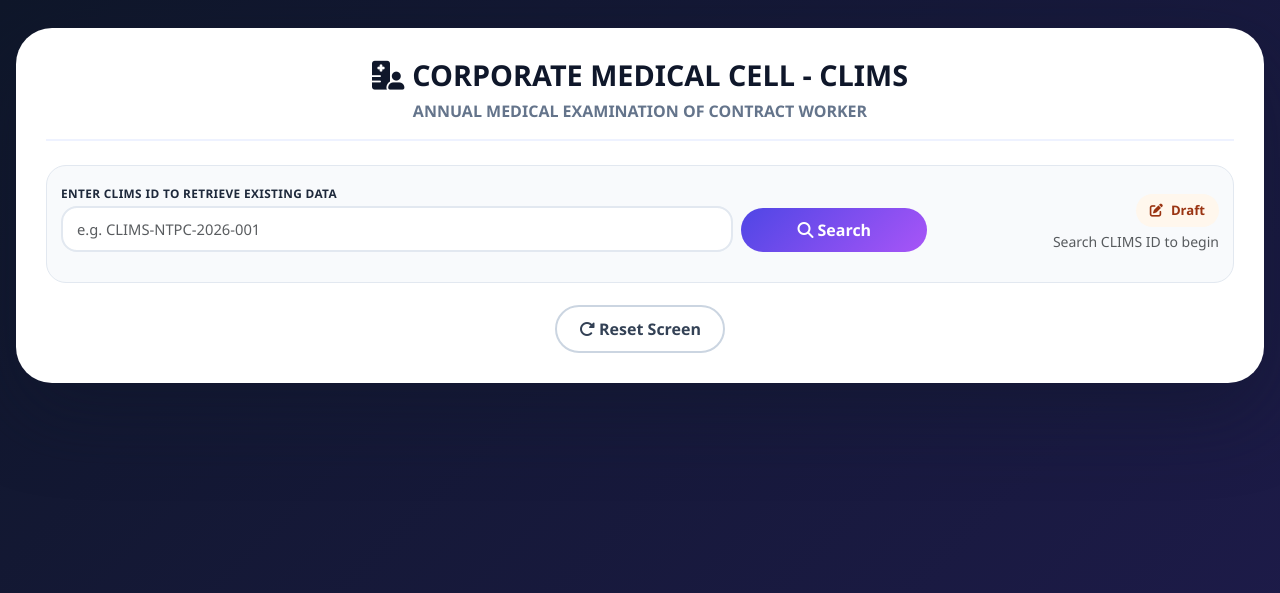
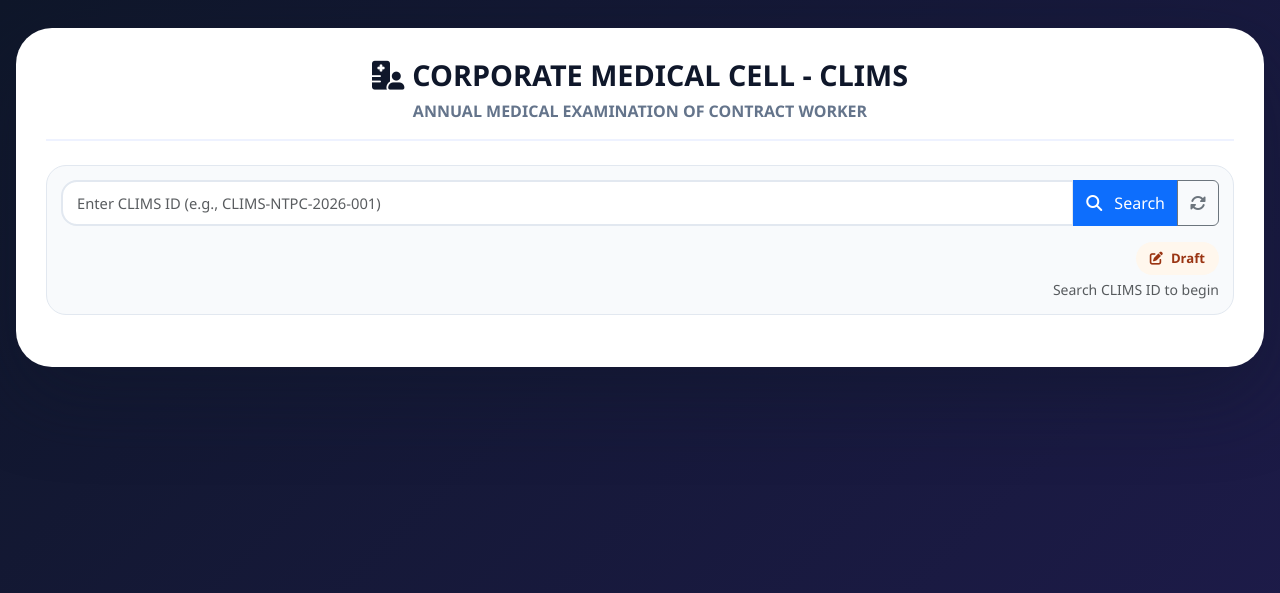
Before and after one commit to subhashkrsingh/DevelopvitSubhash, a PHP site: page / in a window 1280 px wide. Shown: the top 593 px of the page. Run offline with PHP 8.4, Linux system fonts and the light colour scheme.

Commit message:
The app now uses a single global save workflow The refresh icon reloads current patient data No container-level resets or partial saves remain All containers are visible/editable after load/create The UI matches the requested search section layout

```diff
--- a/assets/css/app.css
+++ b/assets/css/app.css
@@ -49,7 +49,8 @@ body {
     font-weight: 600;
 }
 
-.search-panel {
+.search-panel,
+.search-section {
     background: #f8fafc;
     border: 1px solid var(--border);
     border-radius: 20px;
@@ -57,6 +58,7 @@ body {
     margin-bottom: 22px;
 }
 
+#searchStatus,
 #searchFeedback {
     border-radius: 14px;
     padding: 10px 14px;
--- a/assets/js/index.js
+++ b/assets/js/index.js
@@ -9,13 +9,10 @@
 
     const searchBtn = document.getElementById('searchBtn');
     const searchClimsInput = document.getElementById('search_clims_id');
-    const searchFeedback = document.getElementById('searchFeedback');
-
-    const createNewRecordBtn = document.getElementById('createNewRecordBtn');
+    const searchStatus = document.getElementById('searchStatus');
+    const refreshBtn = document.getElementById('refreshBtn');
     const saveAllChangesBtn = document.getElementById('saveAllChangesBtn');
     const submitForm26Btn = document.getElementById('submitForm26Btn');
-    const resetWorkflowBtn = document.getElementById('resetWorkflowBtn');
-
 
     const statusChip = document.getElementById('recordStatus');
     const recordInfo = document.getElementById('recordInfo');
@@ -57,11 +54,9 @@
         8: ['opinion', 'remarks', 'worker_signature', 'doctor_signature']
     };
 
-    const sectionButtons = Array.from(document.querySelectorAll('.save-section-btn'));
     const TEST_MODE_MESSAGE = '⚠️ TEST MODE: Using dummy CLIMS ID. This is for local testing only.';
 
     let mode = 'search';
-    let currentStep = 1;
     let recordStatus = 'draft';
     let loadedSnapshot = null;
 
@@ -156,13 +151,13 @@
 
     function setFeedback(message, type) {
         if (!message) {
-            searchFeedback.className = 'mt-3 d-none';
-            searchFeedback.textContent = '';
+            searchStatus.className = 'mt-3 d-none';
+            searchStatus.textContent = '';
             return;
         }
 
-        searchFeedback.className = 'mt-3 alert alert-' + type;
-        searchFeedback.textContent = message;
+        searchStatus.className = 'mt-3 alert alert-' + type;
+        searchStatus.textContent = message;
     }
 
     function setStatusChip(status) {
@@ -243,7 +238,6 @@
         const step = Number(section.dataset.step || containerId.replace(/\D/g, '')) || 0;
         const isEditing = !section.classList.contains('editing');
         const editButton = section.querySelector('.container-edit-btn');
-        const saveButton = section.querySelector('.save-section-btn');
 
         setSectionEditable(step, isEditing);
         section.classList.toggle('editing', isEditing);
@@ -254,32 +248,12 @@
             editButton.setAttribute('aria-label', isEditing ? 'Disable editing for this container' : 'Enable editing for this container');
             editButton.setAttribute('title', isEditing ? 'Disable editing' : 'Edit section');
         }
-
-        if (saveButton) {
-            saveButton.classList.toggle('d-none', !isEditing);
-            saveButton.disabled = !isEditing;
-        }
     }
 
     function setAllSectionsEditable(editable) {
         for (let i = 1; i <= 8; i += 1) {
             setSectionEditable(i, editable);
         }
-    }
-
-    function showPerContainerSaveButtons(showStep) {
-        sectionButtons.forEach((btn) => {
-            const step = Number(btn.dataset.step || '0');
-            btn.classList.toggle('d-none', step !== showStep);
-            btn.disabled = step !== showStep;
-        });
-    }
-
-    function hideAllContainerSaveButtons() {
-        sectionButtons.forEach((btn) => {
-            btn.classList.add('d-none');
-            btn.disabled = true;
-        });
     }
 
     function parseValueForField(value) {
@@ -360,7 +334,6 @@
     }
 
     function setBaseActionsVisibility(config) {
-        createNewRecordBtn.classList.toggle('d-none', !config.create);
         saveAllChangesBtn.classList.toggle('d-none', !config.saveAll);
         submitForm26Btn.classList.toggle('d-none', !config.submit);
     }
@@ -471,8 +444,7 @@
     }
 
     function prepareCreateMode(climsId, options = {}) {
-        mode = 'create';
-        currentStep = 1;
+        mode = 'edit';
         recordStatus = 'draft';
 
         form.reset();
@@ -492,23 +464,14 @@
         workerPhotoPreview.src = '';
         workerPhotoPreview.style.display = 'none';
 
-        hideAllSections();
-        showSection(1, true);
-        setSectionEditable(1, true);
-        showPerContainerSaveButtons(1);
-
-        for (let i = 2; i <= 8; i += 1) {
-            setSectionEditable(i, false);
-            showSection(i, false);
-        }
+        showAllSections();
+        setAllSectionsEditable(true);
 
         setStatusChip('draft');
         recordInfo.textContent = 'New draft record ID: ' + (examIdInput.value || '-') + ' | CLIMS ID: ' + climsId;
 
         setBaseActionsVisibility({
-            create: false,
-            edit: false,
-            saveAll: false,
+            saveAll: true,
             submit: false
         });
 
@@ -517,74 +480,20 @@
             showToast(TEST_MODE_MESSAGE, 'warning');
         } else {
             setFeedback('No record found. New draft record created for CLIMS ID: ' + climsId, 'info');
-            showToast('No record found. New draft created. Fill demographics and click Save Demographics.', 'info');
+            showToast('No record found. New draft created. Fill the form and click Save All Changes.', 'info');
         }
     }
 
-    function applyCreateProgress(nextContainer, status) {
-        setStatusChip(status || 'partial');
-
-        if ((status || '') === 'completed') {
-            currentStep = 8;
-            showAllSections();
-            setAllSectionsEditable(false);
-            hideAllContainerSaveButtons();
-            setBaseActionsVisibility({
-                create: false,
-                edit: false,
-                saveAll: false,
-                submit: true
-            });
-            setFeedback('All containers saved successfully. Click "Submit to FORM 26".', 'success');
-            return;
-        }
-
-        currentStep = Number(nextContainer || 1);
-        if (currentStep < 1 || currentStep > 8) {
-            currentStep = 1;
-        }
-
-        for (let i = 1; i <= 8; i += 1) {
-            if (i <= currentStep) {
-                showSection(i, true);
-            } else {
-                showSection(i, false);
-            }
-
-            if (i < currentStep) {
-                setSectionEditable(i, false);
-                continue;
-            }
-
-            if (i === currentStep) {
-                setSectionEditable(i, true);
-                continue;
-            }
-
-            setSectionEditable(i, false);
-        }
-
-        showPerContainerSaveButtons(currentStep);
-        setBaseActionsVisibility({
-            create: false,
-            edit: false,
-            saveAll: false,
-            submit: false
-        });
-    }
 
     function applyFoundReadOnly(data, status) {
-        mode = 'view';
+        mode = 'edit';
         showAllSections();
-        setAllSectionsEditable(false);
-        hideAllContainerSaveButtons();
+        setAllSectionsEditable(true);
 
         const isSubmitted = status === 'submitted';
 
         setBaseActionsVisibility({
-            create: false,
-            edit: !isSubmitted,
-            saveAll: false,
+            saveAll: true,
             submit: status === 'completed'
         });
 
@@ -657,67 +566,17 @@
         }
     }
 
-    async function saveContainer(step) {
-        if (mode !== 'create') {
-            showToast('Container save is available only during new record creation.', 'warning');
+    function refreshData() {
+        const climsId = searchClimsInput.value.trim();
+        if (!climsId) {
+            showToast('Enter CLIMS ID to refresh.', 'warning');
             return;
         }
-
-        if (step !== currentStep) {
-            showToast('Please save the currently unlocked container only.', 'warning');
-            return;
-        }
-
-        if (!validateContainer(step)) {
-            return;
-        }
-
-        const payload = buildContainerPayload(step);
-        setLoading(true, 'Saving Container ' + step + '...');
-
-        try {
-            const response = await fetch(app.saveUrl, {
-                method: 'POST',
-                body: payload
-            });
-            const data = await parseJsonResponse(response);
-
-            if (!data.success) {
-                throw new Error(data.message || 'Save failed.');
-            }
-
-            examIdInput.value = String(data.id || examIdInput.value || '');
-            if (data.serial_no) {
-                serialInput.value = data.serial_no;
-            }
-            if (data.worker_photo) {
-                workerPhotoPreview.src = data.worker_photo;
-                workerPhotoPreview.style.display = 'inline-block';
-            }
-
-            applyCreateProgress(Number(data.current_container || (step + 1)), data.record_status || 'partial');
-            searchClimsInput.value = climsIdInput.value.trim();
-            showToast(data.message || ('Container ' + step + ' saved.'), 'success');
-
-            if ((data.record_status || '') !== 'completed') {
-                const next = getSection(currentStep);
-                if (next) {
-                    next.scrollIntoView({ behavior: 'smooth', block: 'start' });
-                }
-            }
-        } catch (error) {
-            showToast(error.message || 'Unable to save container.', 'danger');
-        } finally {
-            setLoading(false);
-        }
+        setFeedback('Refreshing data from database...', 'info');
+        searchRecord();
     }
 
     async function saveAllChanges() {
-        if (mode !== 'edit') {
-            showToast('Enable Edit Mode first.', 'warning');
-            return;
-        }
-
         if (!climsIdInput.value.trim()) {
             showToast('CLIMS ID missing.', 'warning');
             return;
@@ -754,14 +613,11 @@
             setStatusChip(data.record_status || 'partial');
             loadedSnapshot = collectSnapshot();
 
-            mode = 'view';
-            setAllSectionsEditable(false);
-            hideAllContainerSaveButtons();
+            mode = 'edit';
+            setAllSectionsEditable(true);
 
             setBaseActionsVisibility({
-                create: false,
-                edit: (data.record_status || '') !== 'submitted',
-                saveAll: false,
+                saveAll: true,
                 submit: (data.record_status || '') === 'completed' || (data.record_status || '') === 'submitted'
             });
 
@@ -824,10 +680,7 @@
             setStatusChip('submitted');
             mode = 'view';
             setAllSectionsEditable(false);
-            hideAllContainerSaveButtons();
             setBaseActionsVisibility({
-                create: false,
-                edit: false,
                 saveAll: false,
                 submit: true
             });
@@ -855,9 +708,8 @@
         return 'CLIMS/' + y + '/' + m + d + '/' + rnd;
     }
 
-    function resetScreen() {
+    function initializeApp() {
         mode = 'search';
-        currentStep = 1;
         recordStatus = 'draft';
         loadedSnapshot = null;
 
@@ -870,7 +722,6 @@
         workerPhotoPreview.style.display = 'none';
 
         hideAllSections();
-        hideAllContainerSaveButtons();
         submitForm26Btn.innerHTML = '<i class="fa-solid fa-paper-plane me-1"></i>Submit to FORM 26';
 
         setStatusChip('draft');
@@ -878,8 +729,6 @@
         setFeedback('', 'info');
 
         setBaseActionsVisibility({
-            create: false,
-            edit: false,
             saveAll: false,
             submit: false
         });
@@ -894,17 +743,8 @@
         }
     });
 
-    if (createNewRecordBtn) {
-        createNewRecordBtn.addEventListener('click', () => {
-            const climsId = searchClimsInput.value.trim();
-            if (!climsId) {
-                showToast('Enter CLIMS ID before creating a new record.', 'warning');
-                return;
-            }
-            prepareCreateMode(climsId, {
-                is_test_mode: climsId.toUpperCase().includes('DUMMY') || climsId.toUpperCase() === 'CLIMS-NTPC-2026-000'
-            });
-        });
+    if (refreshBtn) {
+        refreshBtn.addEventListener('click', refreshData);
     }
 
     saveAllChangesBtn.addEventListener('click', saveAllChanges);
@@ -912,24 +752,8 @@
         submitForm26Btn.addEventListener('click', submitToForm26);
 
         window.toggleEdit = toggleEdit;
-
-    resetWorkflowBtn.addEventListener('click', () => {
-        const confirmReset = window.confirm('Reset the screen to initial search-only mode?');
-        if (!confirmReset) {
-            return;
-        }
-        resetScreen();
-    });
-
-    sectionButtons.forEach((btn) => {
-        btn.addEventListener('click', () => {
-            const step = Number(btn.dataset.step || '0');
-            if (!step) {
-                return;
-            }
-            saveContainer(step);
-        });
-    });
+        window.searchPatient = searchRecord;
+        window.refreshData = refreshData;
 
         workerPhotoInput.addEventListener('change', () => {
             const file = workerPhotoInput.files && workerPhotoInput.files[0];
@@ -955,5 +779,5 @@
         weightField.addEventListener('input', calculateBMI);
     }
 
-    resetScreen();
+    initializeApp();
 })();
--- a/index.php
+++ b/index.php
@@ -32,34 +32,22 @@ $today = date('Y-m-d');
         <p>ANNUAL MEDICAL EXAMINATION OF CONTRACT WORKER</p>
     </div>
 
-    <div class="search-panel">
-        <div class="row g-2 align-items-end">
-            <div class="col-lg-7">
-                <label class="form-label mb-1" for="search_clims_id">ENTER CLIMS ID TO RETRIEVE EXISTING DATA</label>
-                        <input autocomplete="off" type="text" class="form-control" id="search_clims_id" placeholder="e.g. CLIMS-NTPC-2026-001">
-            </div>
-            <div class="col-lg-2 d-grid">
-                <button type="button" class="btn btn-gradient btn-pill" id="searchBtn">
-                    <i class="fa-solid fa-magnifying-glass me-1"></i>Search
-                </button>
-            </div>
-            <div class="col-lg-3 text-lg-end">
-                <span class="status-chip status-draft" id="recordStatus">
-                    <i class="fa-solid fa-pen-to-square"></i> Draft
-                </span>
-                <div class="small text-muted mt-1" id="recordInfo">Search CLIMS ID to begin</div>
-            </div>
+    <div class="search-section">
+        <div class="input-group">
+            <input autocomplete="off" type="text" class="form-control" id="search_clims_id" placeholder="Enter CLIMS ID (e.g., CLIMS-NTPC-2026-001)" autocomplete="off">
+            <button class="btn btn-primary" id="searchBtn" onclick="searchPatient()">
+                <i class="fas fa-search me-2"></i> Search
+            </button>
+            <button class="btn btn-outline-secondary" id="refreshBtn" onclick="refreshData()" title="Refresh data from database">
+                <i class="fas fa-sync-alt"></i>
+            </button>
         </div>
-
-        <div class="mt-3 d-none" id="searchFeedback"></div>
-
-        <div class="d-flex flex-wrap gap-2 mt-3">
-            <button type="button" class="btn btn-gradient btn-pill d-none" id="createNewRecordBtn">
-                <i class="fa-solid fa-file-circle-plus me-1"></i>Create New Record
-            </button>
-            <button type="button" class="btn btn-gradient btn-pill d-none" id="saveAllChangesBtn">
-                <i class="fa-solid fa-floppy-disk me-1"></i>Save Changes
-            </button>
+        <div id="searchStatus" class="mt-2"></div>
+        <div class="mt-3 text-end">
+            <span class="status-chip status-draft" id="recordStatus">
+                <i class="fa-solid fa-pen-to-square"></i> Draft
+            </span>
+            <div class="small text-muted mt-1" id="recordInfo">Search CLIMS ID to begin</div>
         </div>
     </div>
 
@@ -73,9 +61,6 @@ $today = date('Y-m-d');
                 <div class="section-head-actions">
                     <button type="button" class="container-edit-btn" onclick="toggleEdit('section1')" aria-label="Edit Container 1" title="Edit Container 1">
                         <i class="bi bi-pencil"></i>
-                    </button>
-                    <button type="button" class="btn btn-gradient btn-pill save-section-btn d-none" data-step="1">
-                        <i class="fa-solid fa-floppy-disk me-1"></i>Save Demographics
                     </button>
                 </div>
             </div>
@@ -147,9 +132,6 @@ $today = date('Y-m-d');
                     <button type="button" class="container-edit-btn" onclick="toggleEdit('section2')" aria-label="Edit Container 2" title="Edit Container 2">
                         <i class="bi bi-pencil"></i>
                     </button>
-                    <button type="button" class="btn btn-gradient btn-pill save-section-btn d-none" data-step="2">
-                        <i class="fa-solid fa-floppy-disk me-1"></i>Save Container 2
-                    </button>
                 </div>
             </div>
 
@@ -204,9 +186,6 @@ $today = date('Y-m-d');
                     <button type="button" class="container-edit-btn" onclick="toggleEdit('section3')" aria-label="Edit Container 3" title="Edit Container 3">
                         <i class="bi bi-pencil"></i>
                     </button>
-                    <button type="button" class="btn btn-gradient btn-pill save-section-btn d-none" data-step="3">
-                        <i class="fa-solid fa-floppy-disk me-1"></i>Save Container 3
-                    </button>
                 </div>
             </div>
 
@@ -249,9 +228,6 @@ $today = date('Y-m-d');
                     <button type="button" class="container-edit-btn" onclick="toggleEdit('section4')" aria-label="Edit Container 4" title="Edit Container 4">
                         <i class="bi bi-pencil"></i>
                     </button>
-                    <button type="button" class="btn btn-gradient btn-pill save-section-btn d-none" data-step="4">
-                        <i class="fa-solid fa-floppy-disk me-1"></i>Save Container 4
-                    </button>
                 </div>
             </div>
 
@@ -273,9 +249,6 @@ $today = date('Y-m-d');
                 <div class="section-head-actions">
                     <button type="button" class="container-edit-btn" onclick="toggleEdit('section5')" aria-label="Edit Container 5" title="Edit Container 5">
                         <i class="bi bi-pencil"></i>
-                    </button>
-                    <button type="button" class="btn btn-gradient btn-pill save-section-btn d-none" data-step="5">
-                        <i class="fa-solid fa-floppy-disk me-1"></i>Save Container 5
                     </button>
                 </div>
             </div>
@@ -329,9 +302,6 @@ $today = date('Y-m-d');
                     <button type="button" class="container-edit-btn" onclick="toggleEdit('section6')" aria-label="Edit Container 6" title="Edit Container 6">
                         <i class="bi bi-pencil"></i>
                     </button>
-                    <button type="button" class="btn btn-gradient btn-pill save-section-btn d-none" data-step="6">
-                        <i class="fa-solid fa-floppy-disk me-1"></i>Save Container 6
-                    </button>
                 </div>
             </div>
 
@@ -351,9 +321,6 @@ $today = date('Y-m-d');
                 <div class="section-head-actions">
                     <button type="button" class="container-edit-btn" onclick="toggleEdit('section7')" aria-label="Edit Container 7" title="Edit Container 7">
                         <i class="bi bi-pencil"></i>
-                    </button>
-                    <button type="button" class="btn btn-gradient btn-pill save-section-btn d-none" data-step="7">
-                        <i class="fa-solid fa-floppy-disk me-1"></i>Save Container 7
                     </button>
                 </div>
             </div>
@@ -387,9 +354,6 @@ $today = date('Y-m-d');
                     <button type="button" class="container-edit-btn" onclick="toggleEdit('section8')" aria-label="Edit Container 8" title="Edit Container 8">
                         <i class="bi bi-pencil"></i>
                     </button>
-                    <button type="button" class="btn btn-gradient btn-pill save-section-btn d-none" data-step="8">
-                        <i class="fa-solid fa-floppy-disk me-1"></i>Save Container 8
-                    </button>
                 </div>
             </div>
 
@@ -413,11 +377,11 @@ $today = date('Y-m-d');
         </section>
 
         <div class="footer-actions d-flex flex-wrap justify-content-center gap-2">
+            <button type="button" class="btn btn-gradient btn-pill d-none" id="saveAllChangesBtn">
+                <i class="fa-solid fa-floppy-disk me-1"></i>Save All Changes
+            </button>
             <button type="button" class="btn btn-gradient btn-pill d-none" id="submitForm26Btn">
                 <i class="fa-solid fa-paper-plane me-1"></i>Submit to FORM 26
-            </button>
-            <button type="button" class="btn btn-outline-soft" id="resetWorkflowBtn">
-                <i class="fa-solid fa-rotate-right me-1"></i>Reset Screen
             </button>
         </div>
     </form>
```
Lines whose indentation alone changed are shown as unchanged.
